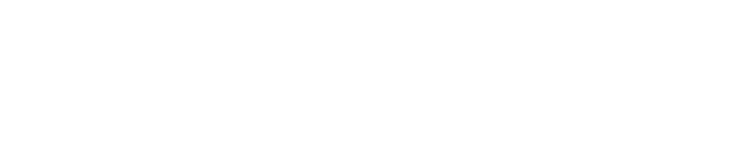
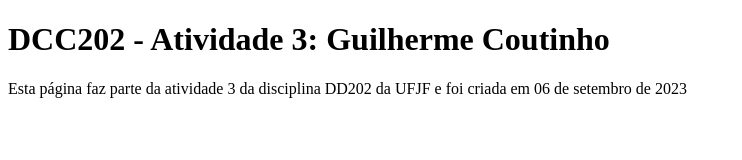
Before and after one commit to ufjf-dcc202/ufjf-dcc202-2023-3-a-atv3-guiCoutinho, a website: page index.html in a window 1280 px wide. Shown: the whole page, without its empty margins (0-742 px from the left). Drawn offline with Linux system fonts and the light colour scheme.

Commit message:
Adiciona conteudo ao main

```diff
--- a/index.html
+++ b/index.html
@@ -7,7 +7,8 @@
 </head>
 <body>
     <main>
-
+        <h1>DCC202 - Atividade 3: Guilherme Coutinho</h1>
+        <p>Esta página faz parte da atividade 3 da disciplina DD202 da UFJF e foi criada em 06 de setembro de 2023</p>
     </main>
 </body>
 </html>
```
